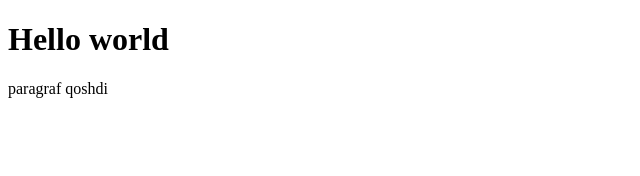
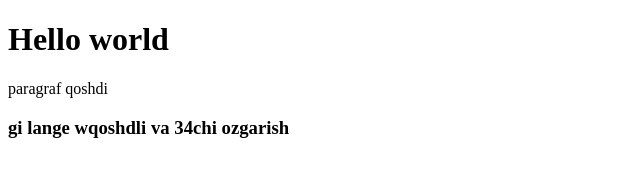
Before and after one commit to Islamxan12/github-tutorial, a plain HTML site: page index.html in a window 1280 px wide. Shown: the whole page, without its empty margins (0-640 px from the left). Drawn offline with Linux system fonts and the light colour scheme.

Commit message:
3chi ozgarish va bita css fayl

```diff
--- a/index.html
+++ b/index.html
@@ -9,5 +9,6 @@
 <body>
   <h1>Hello world</h1>
   <p>paragraf qoshdi</p>
+  <h3>gi lange wqoshdli va 34chi ozgarish</h3>
 </body>
 </html>
```
Also changed, not shown: man.css (added).
